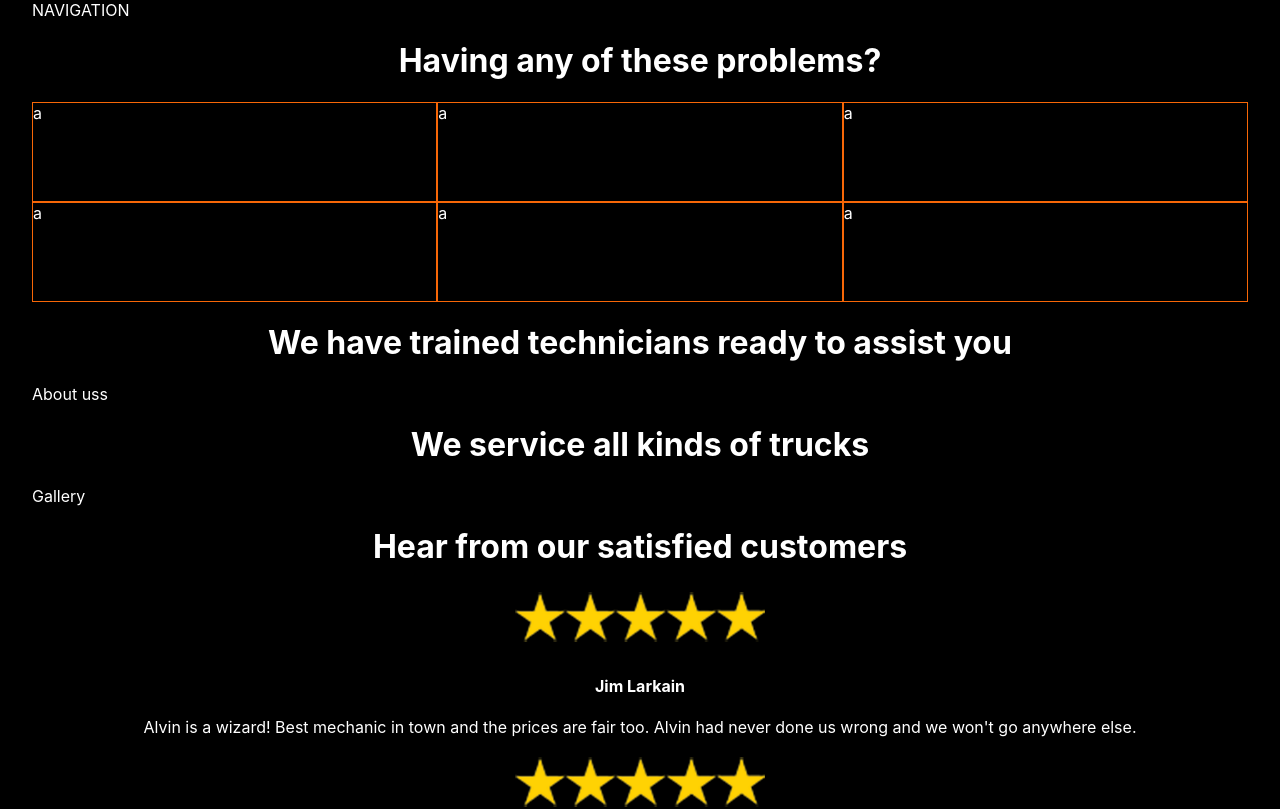
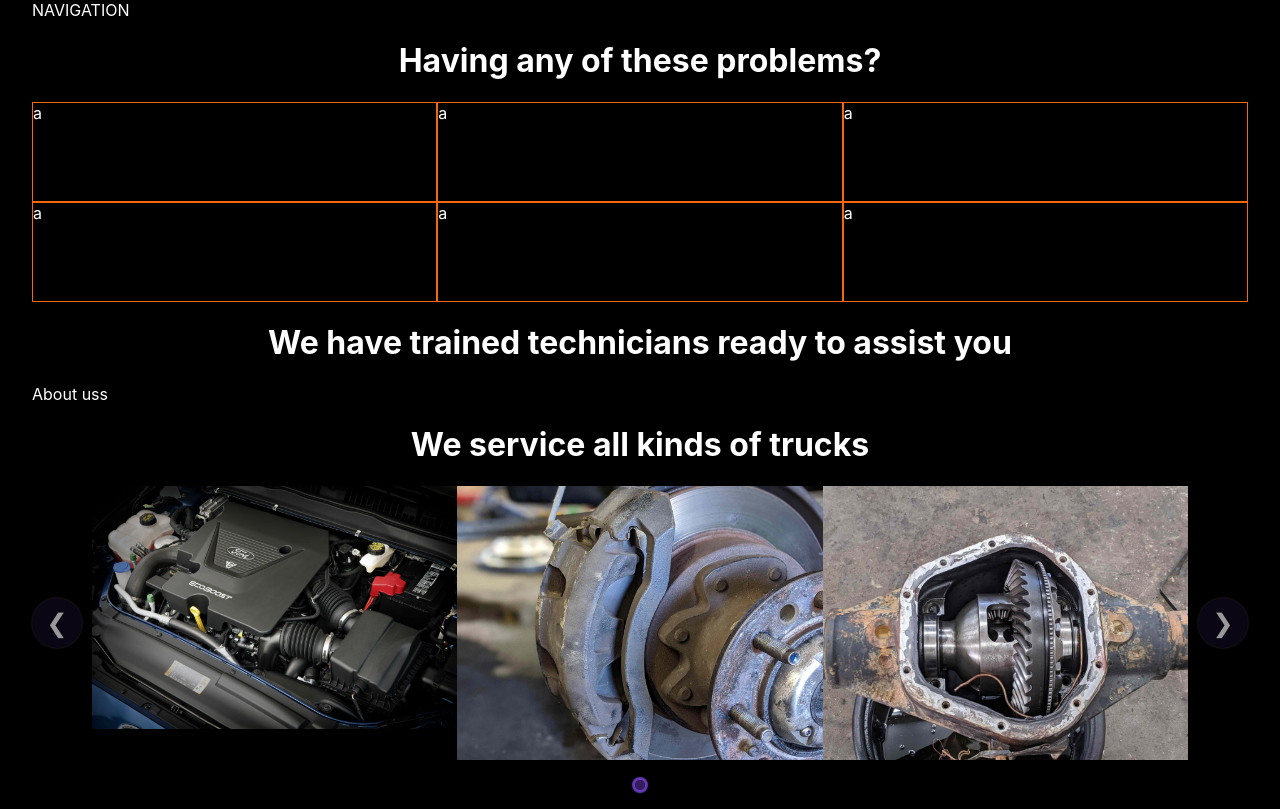
Before and after one commit to DylanBozarth/spokane-power-stroke, a Next.js app: page / in a window 1280 px wide. Shown: the top 809 px of the page. Built offline with nearby package versions, Linux system fonts and the light colour scheme.

Commit message:
carosuel and error

```diff
--- a/package.json
+++ b/package.json
@@ -10,7 +10,9 @@
   "dependencies": {
     "next": "12.0.3",
     "react": "17.0.2",
-    "react-dom": "17.0.2"
+    "react-dom": "17.0.2",
+    "react-elastic-carousel": "^0.11.5",
+    "styled-components": "^5.3.3"
   },
   "devDependencies": {
     "@types/node": "16.11.6",
--- a/pages/components/gallery.tsx
+++ b/pages/components/gallery.tsx
@@ -1,6 +1,16 @@
+import Image from 'next/image'
+import Carousel from 'react-elastic-carousel';
+import Engine from '../../public/images/gasengine.jpg'
+import brake from '../../public/images/brakenice.jpg'
+import rotor from '../../public/images/rotor.jpg'
 export const Gallery = () => {
     return(
-        <div>Gallery</div>
+        <div className="gallery">
+        <Carousel itemsToShow={3}>
+            <Image src={Engine} alt="spokane-power-stroke" className="galleryImage" />
+            <Image src={brake} alt="power stroke" className="galleryImage" />
+            <Image src={rotor} alt="power stroke" className="galleryImage" />
+            </Carousel></div>
     )
 }
 // photos of repairs with little tooltips
```
Also changed, not shown: styles/globals.css (line endings or trailing spaces), 1 other file (tests, documents, lock files or other folders).
